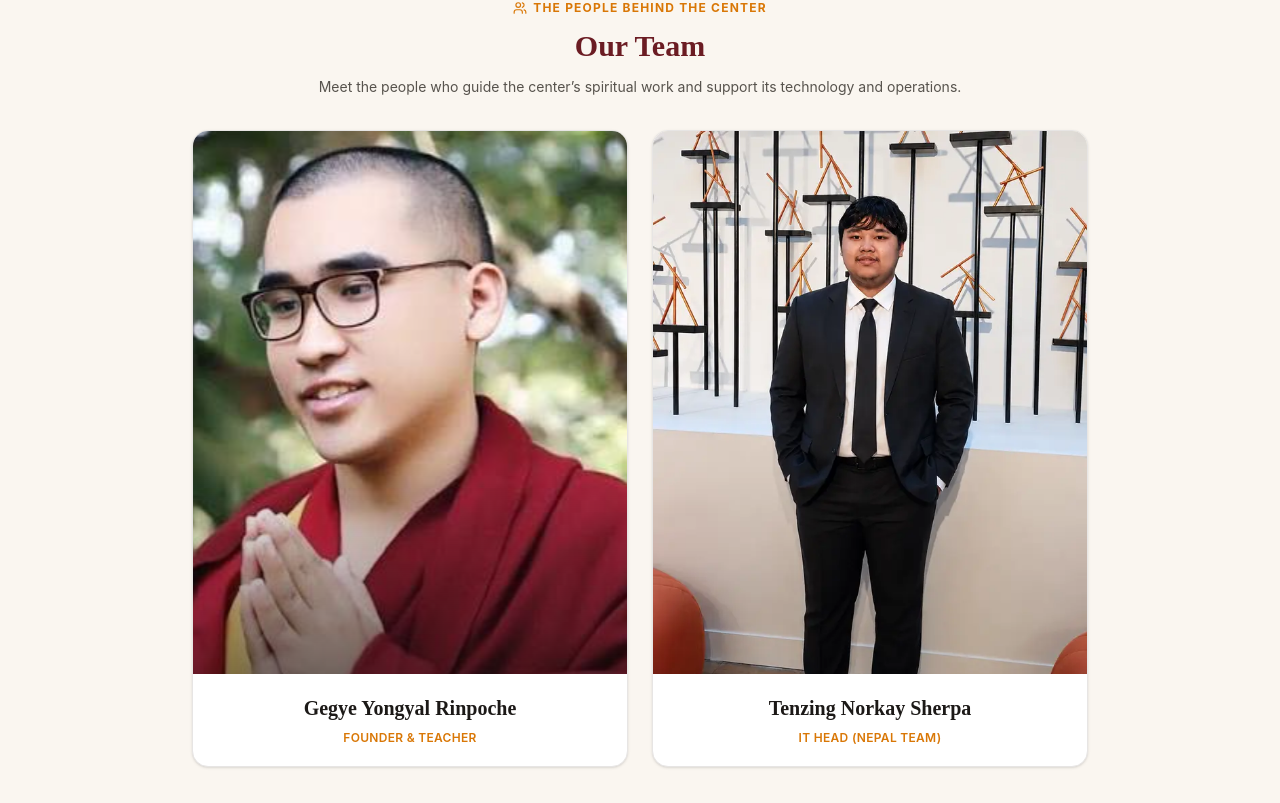
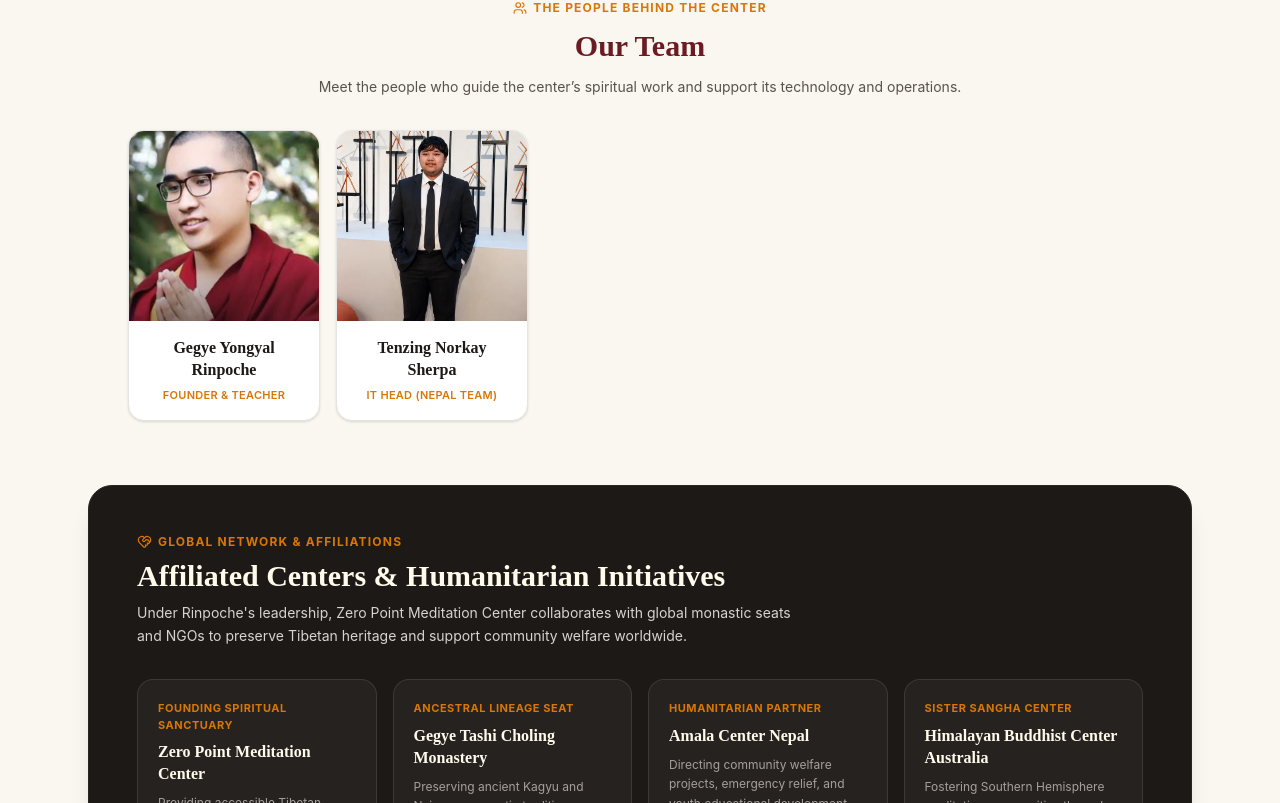
Before and after one commit to sherpaten/Zero-Point-Meditation-Center, a React (Vite) app in the folder zero-point-meditation/: page /about in a window 1280 px wide. Shown: the part 1617-2420 px from the top of the page. Built offline with nearby package versions, Linux system fonts and the light colour scheme.

Commit message:
Make team profile cards smaller for future members

```diff
--- a/zero-point-meditation/src/pages/About.jsx
+++ b/zero-point-meditation/src/pages/About.jsx
@@ -213,7 +213,7 @@ export default function About() {
           </p>
         </div>
 
-        <div className="grid sm:grid-cols-2 lg:grid-cols-2 gap-6 max-w-4xl mx-auto">
+        <div className="grid grid-cols-2 sm:grid-cols-3 lg:grid-cols-4 xl:grid-cols-5 gap-4 max-w-5xl mx-auto">
           {[
             {
               name: "Gegye Yongyal Rinpoche",
@@ -233,7 +233,7 @@ export default function About() {
               whileHover={{ y: -4 }}
               className="overflow-hidden rounded-2xl border border-stone-200 bg-white shadow-sm transition-shadow hover:shadow-lg"
             >
-              <div className="aspect-[4/5] overflow-hidden bg-amber-50">
+              <div className="aspect-square overflow-hidden bg-amber-50">
                 <img
                   src={member.image}
                   alt={member.alt}
@@ -241,9 +241,9 @@ export default function About() {
                   className="h-full w-full object-cover object-center transition-transform duration-500 hover:scale-105"
                 />
               </div>
-              <div className="space-y-2 p-5 text-center">
-                <h3 className="font-serif text-xl font-bold text-stone-900">{member.name}</h3>
-                <p className="text-xs font-semibold uppercase tracking-wide text-buddhist-gold">{member.role}</p>
+              <div className="space-y-1.5 p-3 sm:p-4 text-center">
+                <h3 className="font-serif text-sm sm:text-base font-bold text-stone-900 leading-snug">{member.name}</h3>
+                <p className="text-[10px] sm:text-[11px] font-semibold uppercase tracking-wide text-buddhist-gold">{member.role}</p>
               </div>
             </motion.article>
           ))}
```
